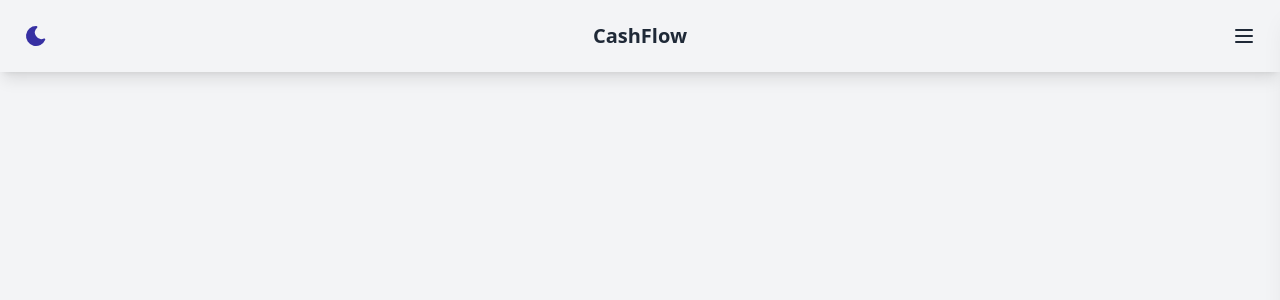
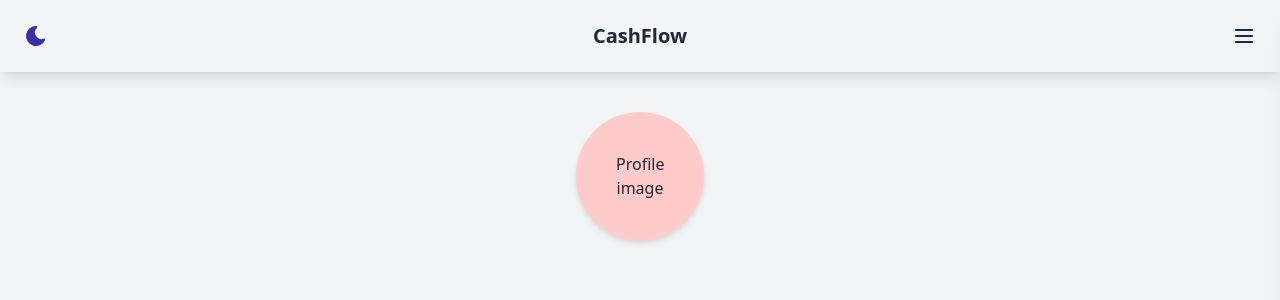
Before and after one commit to hugotonette/finance-manager, a React (Vite) app: page /profile in a window 1280 px wide. Shown: the top 300 px of the page. Built offline with nearby package versions, Linux system fonts and the light colour scheme; sample sign-in values are in the browser's storage.

Commit message:
profile page

```diff
--- a/src/App.tsx
+++ b/src/App.tsx
@@ -12,6 +12,7 @@ const App = () => {
         <Routes>
           <Route path="/" element={<Landing />} />
           <Route path="/dashboard" element={<Dashboard />} />
+          <Route path="/profile" element={<Profile />} />
         </Routes>
       </div>
     </>
--- a/src/components/Profile.tsx
+++ b/src/components/Profile.tsx
@@ -1,5 +1,31 @@
+import { useEffect } from "react";
+import { useNavigate } from "react-router-dom";
+
 const Profile = () => {
-  return <></>;
+  const user = JSON.parse(localStorage.getItem("loggedInUser") || "[]");
+  const isLoggedIn = localStorage.getItem("loggedInUser");
+  const navigate = useNavigate();
+
+  useEffect(() => {
+    if (!isLoggedIn) navigate("/");
+  });
+
+  return (
+    <>
+      <div className="flex flex-col justify-center items-center p-4 h-11/12 text-gray-800 dark:text-gray-100">
+        <div className="p-10 my-6 rounded-full w-32 h-32 text-center text-gray-800 bg-red-200 drop-shadow-md">
+          Profile image
+        </div>
+        <div className="flex flex-col justify-center items-center">
+          <h1 className="text-2xl font-bold">
+            {user.name} {user.surname}
+          </h1>
+          <p className="text-lg font-mono">{user.username}</p>
+          <p className="text-lg font-mono">{user.email}</p>
+        </div>
+      </div>
+    </>
+  );
 };
 
 export default Profile;
```
